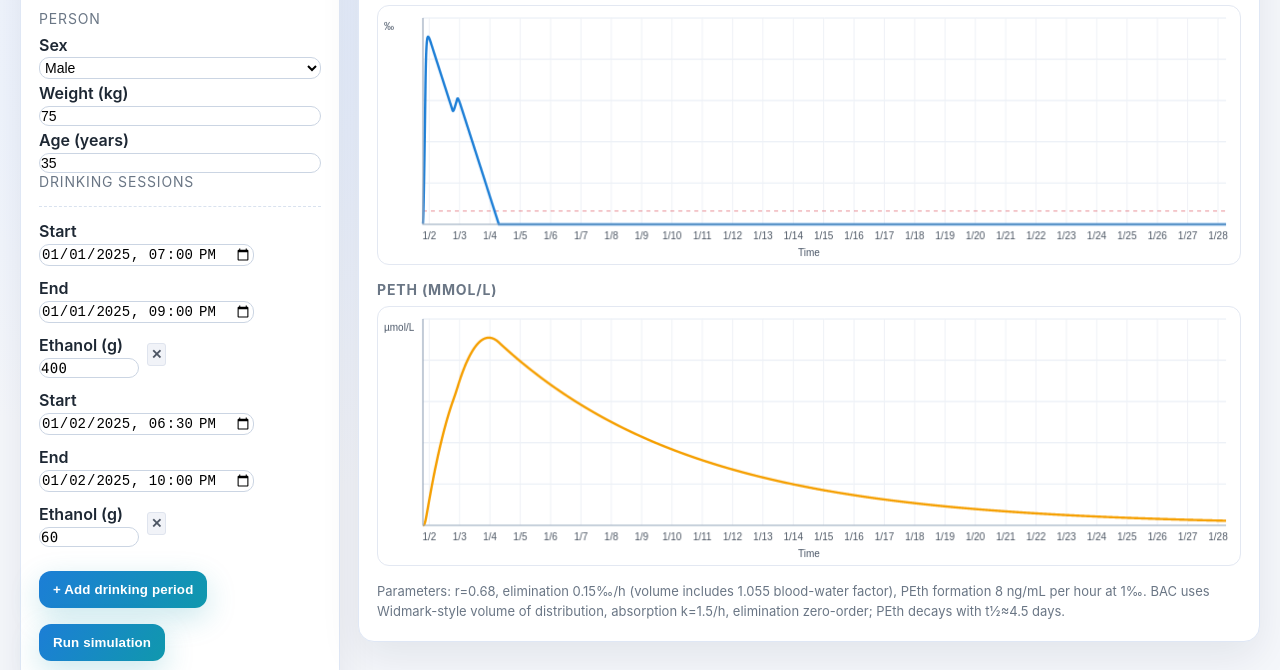
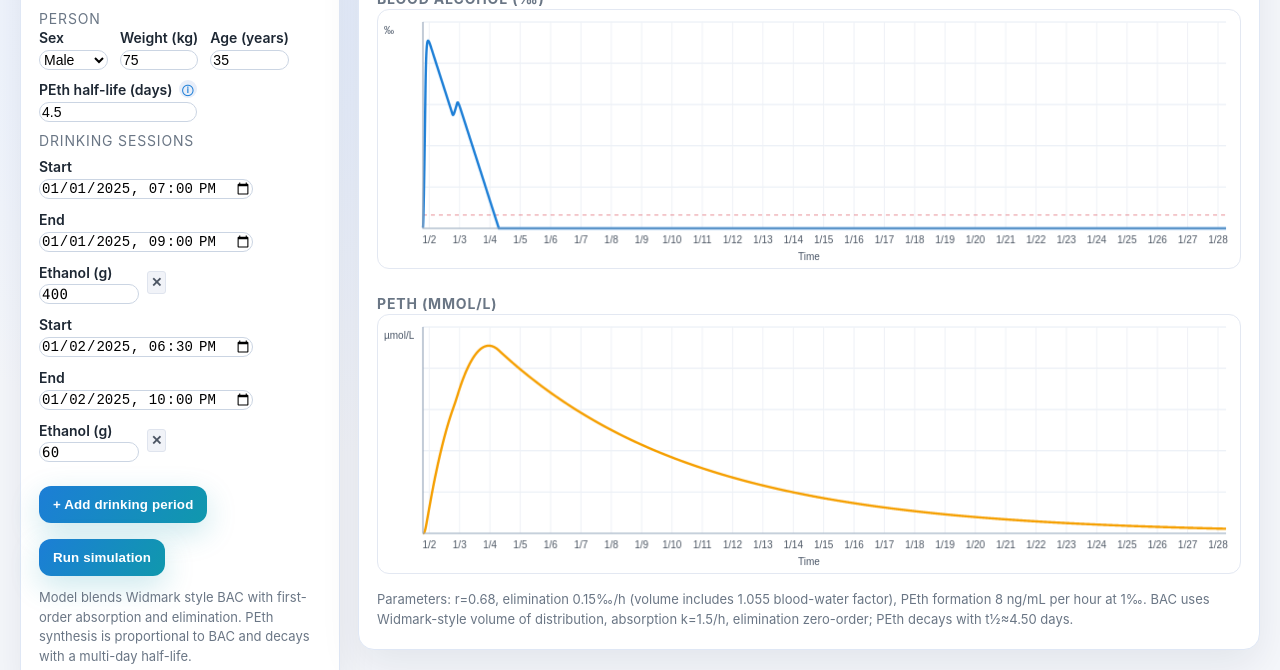
Before and after one commit to magi42/peth-sim, a website: page index.html in a window 1280 px wide. Shown: the part 158-828 px from the top of the page. Drawn offline with Linux system fonts and the light colour scheme.

Commit message:
Added input for PEth half-life

```diff
--- a/index.html
+++ b/index.html
@@ -9,19 +9,34 @@
 <body>
   <main class="layout">
     <section class="panel">
-      <h1>PEth & BAC Simulator</h1>
+      <h1>BAC & PEth Simulator</h1>
       <p class="lead">Estimate blood alcohol curves, PEth formation, and decay using a simplified pharmacokinetic model.</p>
       <form id="sim-form">
         <div class="section-title">Person</div>
-        <label>Sex</label>
+        <div class="person-fields">
+          <div class="field">
+            <label for="sex">Sex</label>
             <select id="sex" required>
               <option value="male">Male</option>
               <option value="female">Female</option>
             </select>
-        <label>Weight (kg)</label>
+          </div>
+          <div class="field">
+            <label for="weight">Weight (kg)</label>
             <input id="weight" type="number" min="30" max="200" step="1" value="75" required />
-        <label>Age (years)</label>
+          </div>
+          <div class="field">
+            <label for="age">Age (years)</label>
             <input id="age" type="number" min="18" max="90" step="1" value="35" required />
+          </div>
+          <div class="field">
+            <label for="peth-half-life" class="with-help">
+              PEth half-life (days)
+              <span class="help" title="Typical PEth half-life 3–6 days; literature ranges ~2–12 days depending on isoform, drinking pattern, and physiology.">ⓘ</span>
+            </label>
+            <input id="peth-half-life" type="number" min="2" max="12" step="0.1" value="4.5" required />
+          </div>
+        </div>
 
         <div class="section-title">Drinking sessions</div>
         <div id="sessions" class="sessions"></div>
--- a/main.js
+++ b/main.js
@@ -57,13 +57,14 @@ function getParams() {
   const sex = document.getElementById('sex').value;
   const weight = parseFloat(document.getElementById('weight').value);
   const age = parseInt(document.getElementById('age').value, 10);
+  const decayHalfLifeDays = parseFloat(document.getElementById('peth-half-life').value) || 4.5;
   const sessions = Array.from(sessionsEl.querySelectorAll('.session-row')).map((row) => {
     const start = new Date(row.querySelector('.start').value);
     const end = new Date(row.querySelector('.end').value);
     const grams = parseFloat(row.querySelector('.grams').value);
     return { start, end, grams };
   }).filter((s) => !Number.isNaN(s.start.getTime()) && !Number.isNaN(s.end.getTime()) && s.grams > 0 && s.end > s.start);
-  return { sex, weight, age, sessions };
+  return { sex, weight, age, sessions, decayHalfLifeDays };
 }
 
 function render(result) {
@@ -89,7 +90,7 @@ function render(result) {
   enableHover(document.getElementById('bac-chart'), bacPoints, bacOptions);
   enableHover(document.getElementById('peth-chart'), pethPoints, pethOptions);
 
-  const note = `Parameters: r=${result.params.r.toFixed(2)}, elimination ${result.params.elimPermillePerHour.toFixed(2)}‰/h (volume includes 1.055 blood-water factor), PEth formation ${result.params.formationRateNgPerMlPerHourAt1Permille} ng/mL per hour at 1‰. BAC uses Widmark-style volume of distribution, absorption k=1.5/h, elimination zero-order; PEth decays with t½≈4.5 days.`;
+  const note = `Parameters: r=${result.params.r.toFixed(2)}, elimination ${result.params.elimPermillePerHour.toFixed(2)}‰/h (volume includes 1.055 blood-water factor), PEth formation ${result.params.formationRateNgPerMlPerHourAt1Permille} ng/mL per hour at 1‰. BAC uses Widmark-style volume of distribution, absorption k=1.5/h, elimination zero-order; PEth decays with t½≈${result.params.decayHalfLifeDays.toFixed(2)} days.`;
   document.getElementById('model-note').textContent = note;
 }
 
--- a/sim.js
+++ b/sim.js
@@ -1,7 +1,7 @@
 const PETH_MW_G_PER_MOL = 704.6; // Approx. PEth 16:0/18:1
 const BLOOD_WATER_FACTOR = 1.055; // kg blood water per L blood for Widmark volume
 
-function simulate({ sex, weight, age, sessions }) {
+function simulate({ sex, weight, age, sessions, decayHalfLifeDays = 4.5 }) {
   if (!sessions || !sessions.length) return null;
   const sorted = sessions.slice().sort((a, b) => a.start - b.start);
   const startTime = sorted[0].start;
@@ -21,7 +21,7 @@ function simulate({ sex, weight, age, sessions }) {
 
   // PEth parameters (heuristic): synthesis proportional to BAC, decay with half-life ~4.5 days
   const formationRateNgPerMlPerHourAt1Permille = 8; // ng/mL/h when BAC = 1‰
-  const decayKPerHour = Math.log(2) / (4.5 * 24);
+  const decayKPerHour = Math.log(2) / (decayHalfLifeDays * 24);
 
   const timeline = [];
   let stomachGrams = 0;
@@ -83,6 +83,7 @@ function simulate({ sex, weight, age, sessions }) {
       formationRateNgPerMlPerHourAt1Permille,
       distribVolumeKg,
       decayKPerHour,
+      decayHalfLifeDays,
     },
     startTime,
   };
--- a/style.css
+++ b/style.css
@@ -44,7 +44,8 @@ p.lead {
   border: 1px solid #dfe7f5;
 }
 .section-title {
-  margin: 0 0 8px;
+  margin-top: 10px;
+  margin-bottom: 2px;
   font-size: 14px;
   text-transform: uppercase;
   letter-spacing: 0.06em;
@@ -53,15 +54,55 @@ p.lead {
 form label {
   display: block;
   font-weight: 600;
+  font-size: 14px;
   margin: 4px 0 2px;
 }
 form input, form select {
   width: 100%;
-  padding: 1px 1px;
   border-radius: 10px;
   border: 1px solid #cbd5e3;
   background: #fff;
   font-size: 14px;
+}
+
+.person-fields {
+  display: flex;
+  flex-wrap: wrap;
+  gap: 10px 12px;
+  margin-bottom: 6px;
+}
+.person-fields .field {
+  display: inline-flex;
+  flex-direction: column;
+  align-items: flex-start;
+  gap: 4px;
+  width: max-content;
+}
+.with-help {
+  display: inline-flex;
+  align-items: center;
+  gap: 6px;
+}
+.help {
+  display: inline-flex;
+  align-items: center;
+  justify-content: center;
+  width: 18px;
+  height: 18px;
+  border-radius: 50%;
+  background: #e8eef9;
+  color: #1c7ed6;
+  font-weight: 700;
+  cursor: help;
+  font-size: 11px;
+}
+.person-fields .field label {
+  margin: 0;
+}
+.person-fields .field input,
+.person-fields .field select {
+  width: 100%;
+  min-width: 100%;
 }
 
 input.grams {
@@ -100,9 +141,8 @@ form input:focus, form select:focus {
 .btn:hover { transform: translateY(-1px); }
 .btn:active { transform: translateY(0); }
 .sessions {
-  border-top: 1px dashed #d9e2ef;
-  margin-top: 16px;
-  padding-top: 10px;
+  margin-top: 5px;
+  padding-top: 0px;
 }
 .session-row {
   display: flex;
@@ -119,6 +159,9 @@ form input:focus, form select:focus {
   cursor: pointer;
   font-weight: 600;
   color: #4c5563;
+}
+.session-row .remove-session {
+  align-self: flex-end;
 }
 .session-row button:hover { background: #e5eaf4; }
 .cards {
```
Also changed, not shown: README.md. Lines whose indentation alone changed are shown as unchanged.
